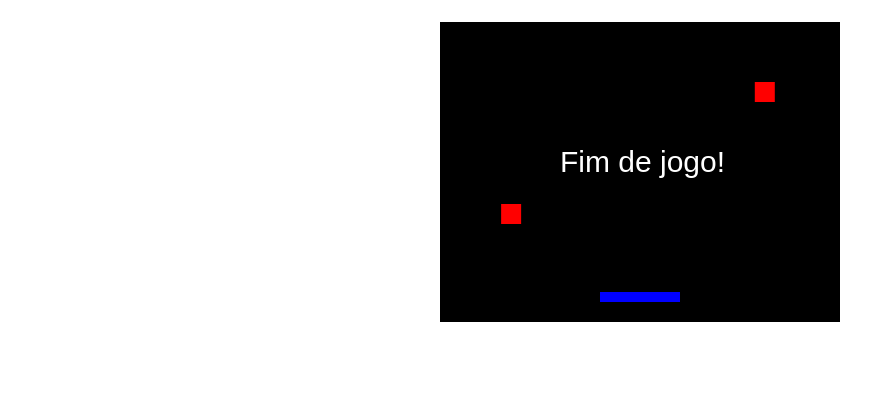
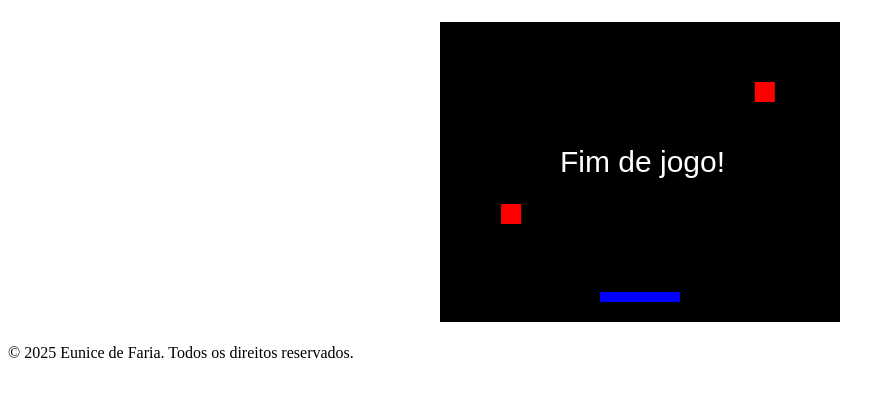
Before and after one commit to eaf1978/jogodabarra, a plain HTML site: page index.html in a window 1280 px wide. Shown: the whole page, without its empty margins (0-895 px from the left). Drawn offline with Linux system fonts and the light colour scheme.

Commit message:
index.html

```diff
--- a/index.html
+++ b/index.html
@@ -16,5 +16,10 @@
 <body>
     <canvas id="gameCanvas" width="400" height="300"></canvas>
     <script src="game.js"></script>
+
+     <footer>
+    © 2025 Eunice de Faria. Todos os direitos reservados.
+  </footer>
+
 </body>
 </html>
```
